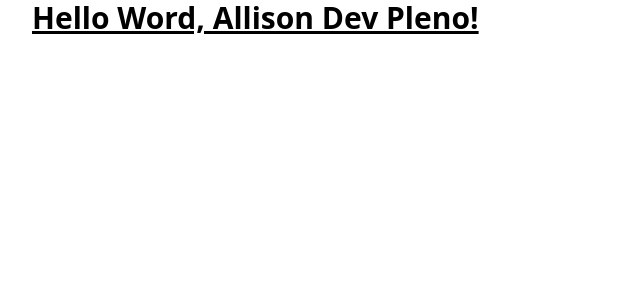
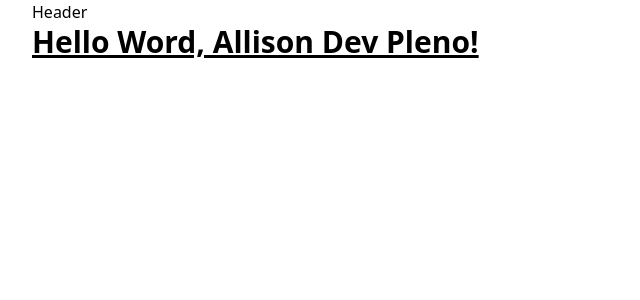
Before and after one commit to AllisonVinicius/on-food-react-in-next, a Next.js app in the folder front-on-food/: page / in a window 1280 px wide. Shown: the top 300 px of the page, without its empty margins (0-640 px from the left). Built offline with nearby package versions, Linux system fonts and the light colour scheme.

Commit message:
feat:  to add component header and footer

```diff
--- /dev/null
+++ b/front-on-food/Components/Footer/footer.tsx
@@ -0,0 +1,7 @@
+export function Footer() {
+  return (
+    <footer>
+      <p>Imersao FornExport</p>
+    </footer>
+  );
+}
--- /dev/null
+++ b/front-on-food/Components/Footer/index.ts
@@ -0,0 +1 @@
+export * from "./footer";
--- /dev/null
+++ b/front-on-food/Components/Header/header.tsx
@@ -0,0 +1,7 @@
+export function Header() {
+  return (
+    <header>
+      <h1>Header</h1>
+    </header>
+  );
+}
--- /dev/null
+++ b/front-on-food/Components/Header/index.ts
@@ -0,0 +1 @@
+export * from "./header";
--- /dev/null
+++ b/front-on-food/Components/index.ts
@@ -0,0 +1,2 @@
+export * from "./Footer";
+export * from "./Header";
--- a/front-on-food/pages/index.tsx
+++ b/front-on-food/pages/index.tsx
@@ -1,3 +1,4 @@
+import { Header } from "@/Components";
 import type { NextPage } from "next";
 import Head from "next/head";
 import styles from "../styles/Home.module.css";
@@ -11,6 +12,7 @@
         <link rel="icon" href="/favicon.ico" />
       </Head>
 
+      <Header />
       <h1 className="text-3xl font-bold underline">
         Hello Word, Allison Dev Pleno!
       </h1>
--- a/front-on-food/tsconfig.json
+++ b/front-on-food/tsconfig.json
@@ -13,7 +13,11 @@
     "resolveJsonModule": true,
     "isolatedModules": true,
     "jsx": "preserve",
-    "incremental": true
+    "incremental": true,
+    "baseUrl": ".",
+    "paths": {
+      "@/Components": ["Components"]
+    }
   },
   "include": ["next-env.d.ts", "**/*.ts", "**/*.tsx"],
   "exclude": ["node_modules"]
```
